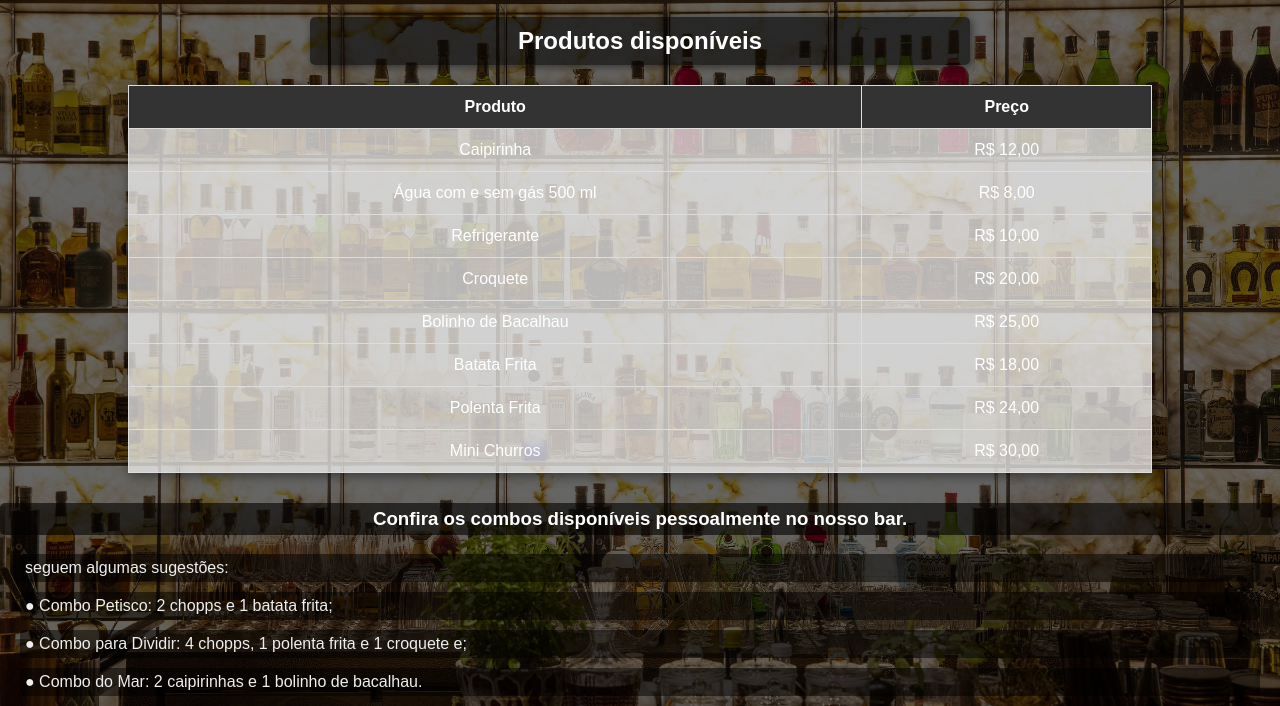
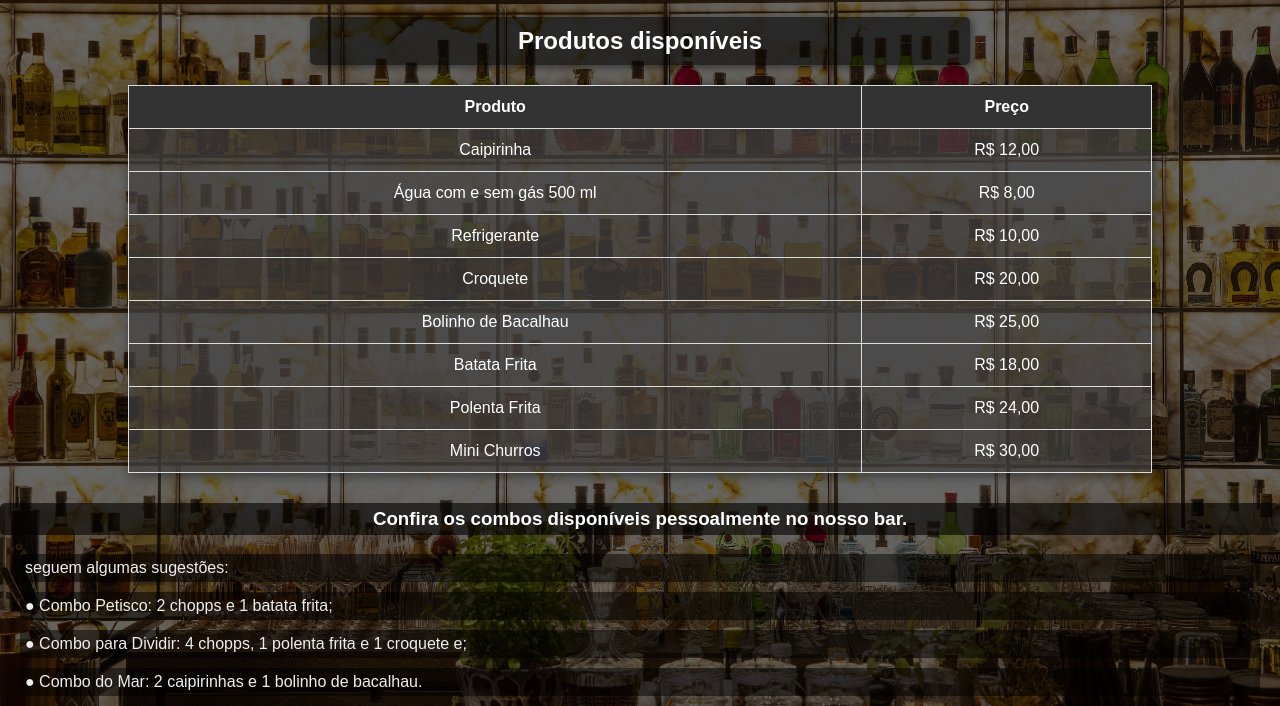
Before and after one commit to RenatoBomacha/Sports-Bar, a plain HTML site: page index.html in a window 1280 px wide. Shown: the part 129-835 px from the top of the page. Drawn offline with Linux system fonts and the light colour scheme.

Commit message:
Update CSS background table
Color of the table's background changed to grey for better view.

```diff
--- a/CSS/style.css
+++ b/CSS/style.css
@@ -49,7 +49,7 @@ th {
 }
 
 td {
-    background-color: rgba(255, 255, 255, 0.7);
+    background-color: rgba(66, 65, 65, 0.7);
 }
 
 h3 {
```
